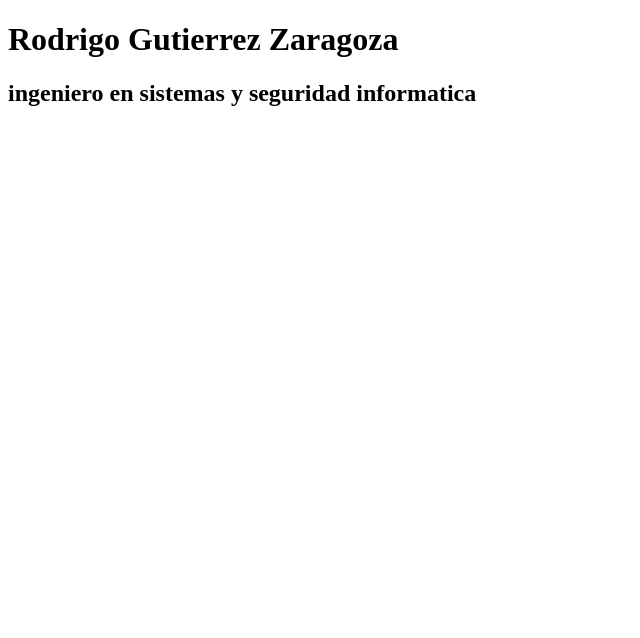
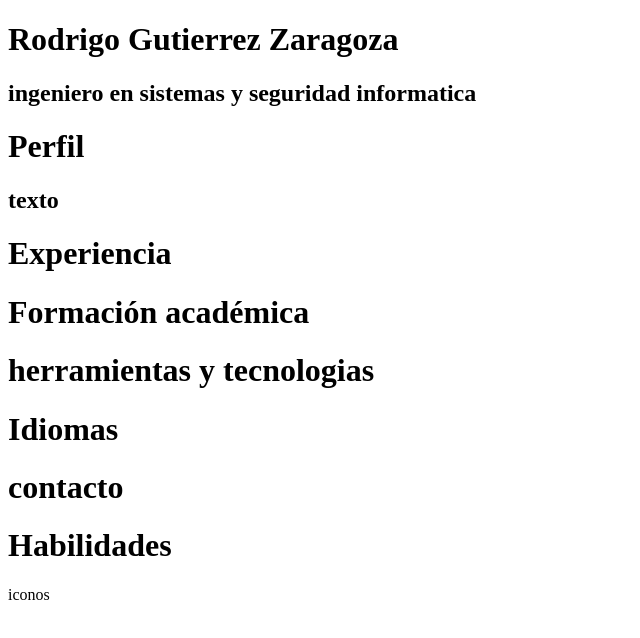
Before and after one commit to rodrigogz13/CV-RODRIGO, a plain HTML site: page index.html in a window 1280 px wide. Shown: the whole page, without its empty margins (0-640 px from the left). Drawn offline with Linux system fonts and the light colour scheme.

Commit message:
formato principal
se agrego el formato de los divs y titulos principales

```diff
--- a/index.html
+++ b/index.html
@@ -1,17 +1,50 @@
 <!DOCTYPE html>
 <html lang="en">
+
 <head>
     <meta charset="UTF-8">
     <meta name="viewport" content="width=device-width, initial-scale=1.0">
     <title>Document</title>
 </head>
+
 <body>
     <div class="cv">
-        <div class="cv-header">
-            <h1>Rodrigo Gutierrez Zaragoza</h1>
-            <h2>ingeniero en sistemas y seguridad informatica</h2>
+        <div class="contendor-principal">
+            <div class="cv-header">
+                <h1>Rodrigo Gutierrez Zaragoza</h1>
+                <h2>ingeniero en sistemas y seguridad informatica</h2>
+            </div>
+            <div class="cv-perfil">
+                <h1>Perfil</h1>
+                <h2>texto</h2>
+            </div>
+            <div class="experiencia">
+                <h1>Experiencia</h1>
+            </div>
+            <div class="formacion-academica">
+                <h1>Formación académica</h1>
+            </div>
+            <div class="tools">
+                <h1>herramientas y tecnologias</h1>
+            </div>
+            <div class="columna-izq">
+                <div class="idiomas">
+                    <h1>Idiomas</h1>
+                </div>
+                <div class="contacto">
+                    <h1>contacto</h1>
+                </div>
+            </div>
+            <div class="columna-rigth">
+                <div class="habilidades">
+                    <h1>Habilidades</h1>
+                </div>
+            </div>
         </div>
-
+        <div class="barra-izq">
+            iconos
+        </div>
     </div>
 </body>
+
 </html>
```
